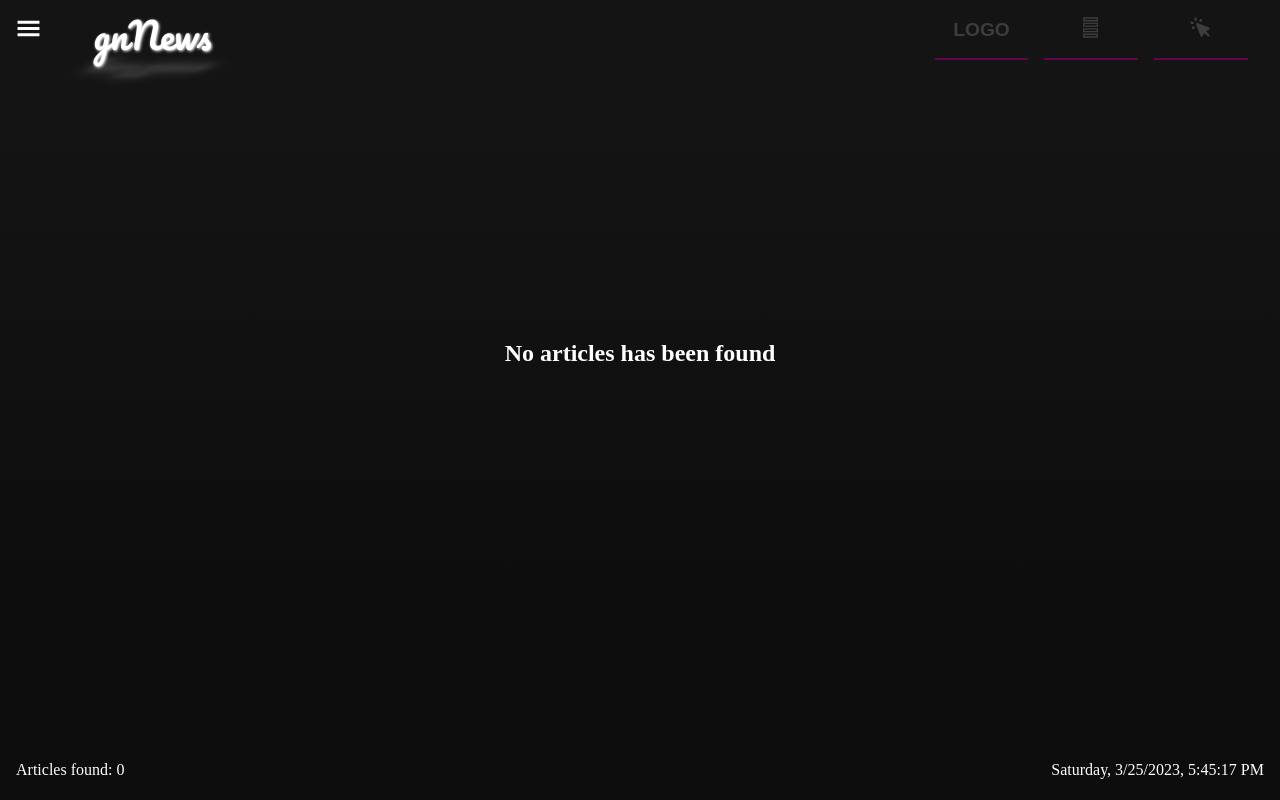
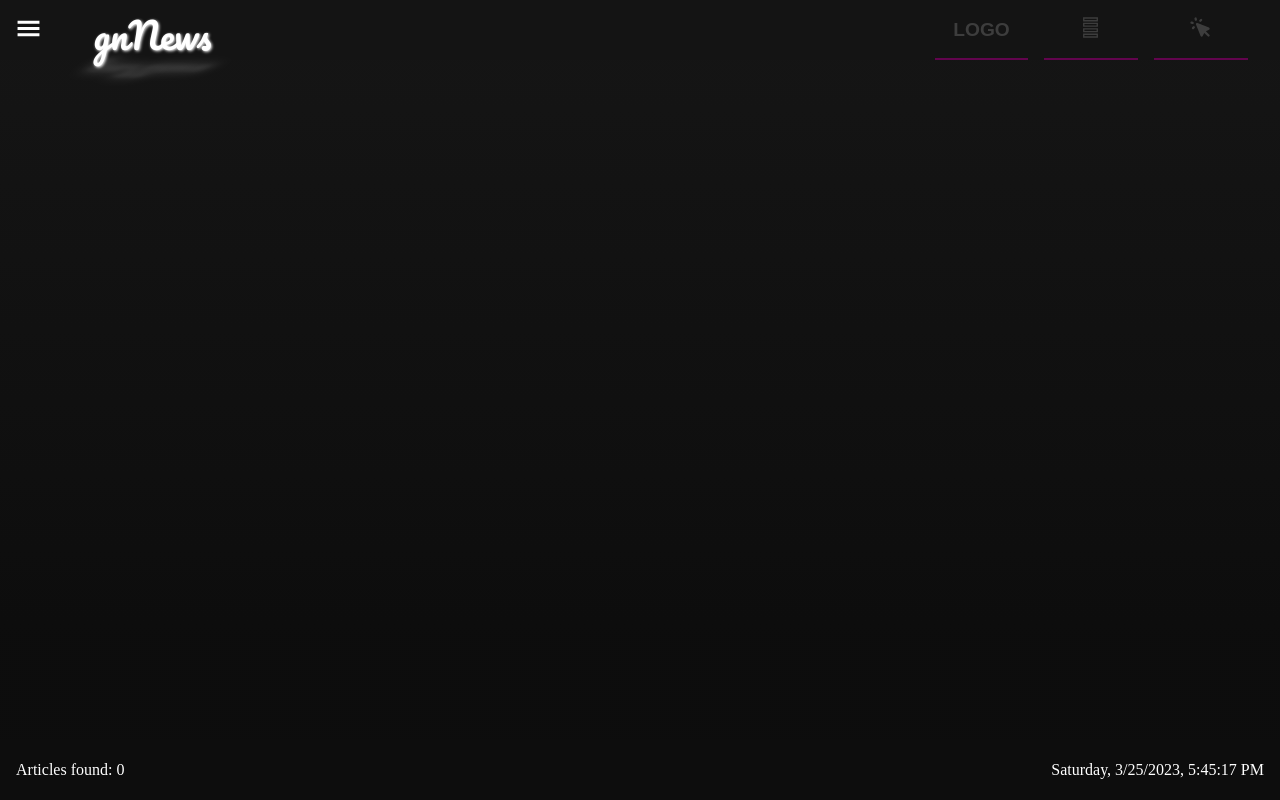
Before and after one commit to Croosheck/gnNews-react-challenge, a React (Create React App) app: page /country in a window 1280 px wide. Built offline with nearby package versions, Linux system fonts and the light colour scheme.

Commit message:
Update for empty feed message - now it doesn't display before rendering the articles

```diff
--- a/src/sections/content/news/Feed.js
+++ b/src/sections/content/news/Feed.js
@@ -9,7 +9,10 @@ import { DUMMY_ARTICLES } from "../../../appConfig";
 import { AnimatePresence, motion } from "framer-motion";
 
 function Feed() {
-	const [failedCountry, setFailedCountry] = useState();
+	const [requestFailed, setRequestFailed] = useState({
+		isFailed: false,
+		country: "",
+	});
 	const { id } = useParams();
 	const dispatch = useDispatch();
 
@@ -23,7 +26,10 @@ function Feed() {
 						`https://restcountries.com/v3.1/alpha/${code}`
 					);
 					const countryData = await response.json();
-					setFailedCountry(countryData[0].name.common);
+					setRequestFailed({
+						isFailed: true,
+						country: countryData[0]?.name.common,
+					});
 				}
 
 				getCountryName(id);
@@ -58,7 +64,7 @@ function Feed() {
 		(state) => state.newsReducer
 	);
 
-	if (countryData.totalResults === 0) {
+	if (requestFailed.isFailed) {
 		return (
 			<AnimatePresence>
 				<motion.div
@@ -73,7 +79,7 @@ function Feed() {
 					{
 						<h2 id="country-failed">
 							No articles has been found{" "}
-							{!!failedCountry && `for ${failedCountry}`}
+							{requestFailed.country && `for ${requestFailed.country}`}
 						</h2>
 					}
 				</motion.div>
```
